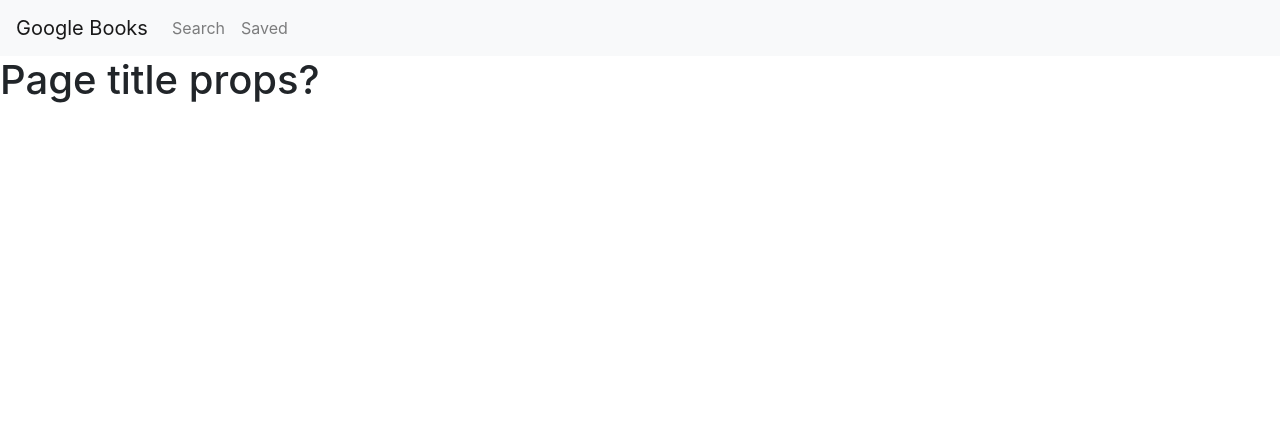
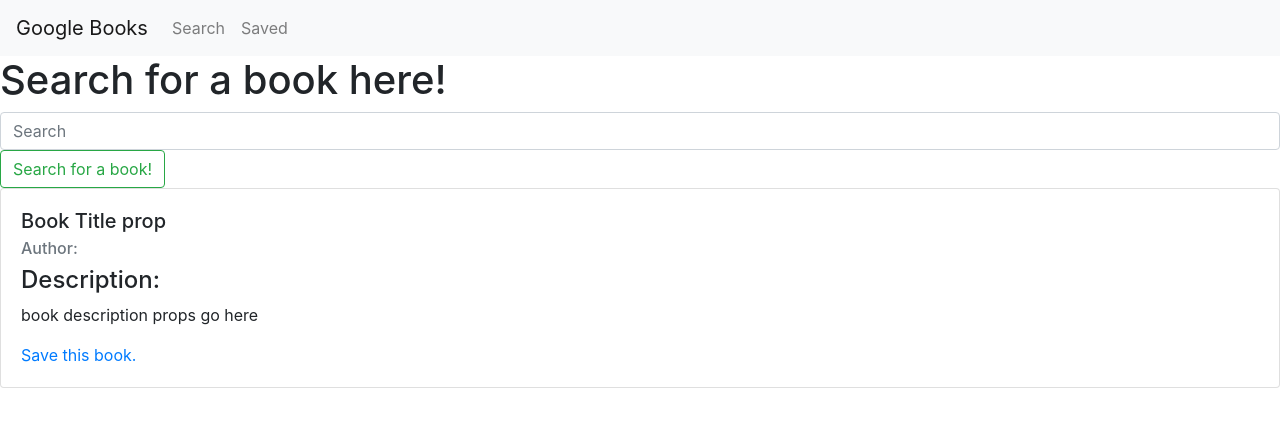
Before and after one commit to Cjstoney/google_books, a React (Create React App) app in the folder client/: page / in a window 1280 px wide. Shown: the top 426 px of the page. Built offline with nearby package versions, Linux system fonts and the light colour scheme.

Commit message:
react components for search page front end rendering. Styling needed and backend not connected

```diff
--- a/client/src/components/searchbar.js
+++ b/client/src/components/searchbar.js
@@ -1,11 +1,13 @@
-import React from 'React';
+import React from 'react';
 import { Form, FormControl, Button } from "react-bootstrap"
 
 const SearchBar = () => {
-    <Form inline>
+    return(
+    <Form>
         <FormControl type="text" placeholder="Search" className="mr-sm-2" />
         <Button variant="outline-success">Search for a book!</Button>
     </Form>
+    )
 }
 
 export default SearchBar;
--- a/client/src/pages/Search-page.js
+++ b/client/src/pages/Search-page.js
@@ -1,15 +1,15 @@
 import React from 'react';
-import PageTitle from '../components/page-title.js';
+import SearchBar from '../components/searchbar';
+import DisplayBoxReturned from '../components/display-box-returned'
 
 
 
 const SearchPage = ()=>{
   return (
     <div className="App">
-      <PageTitle />
-
-
-
+      <h1> Search for a book here!</h1>
+      <SearchBar />
+      <DisplayBoxReturned />
     </div>
   );
 }
```
